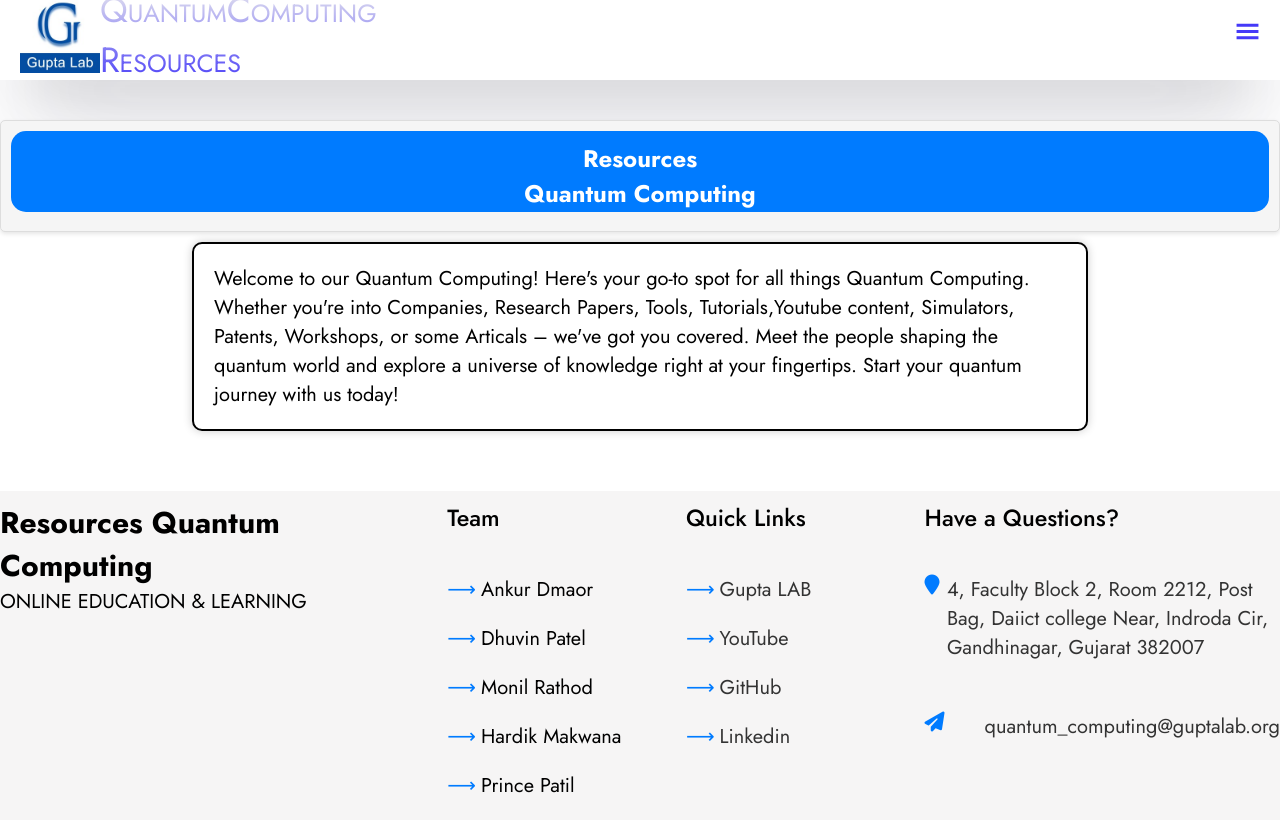
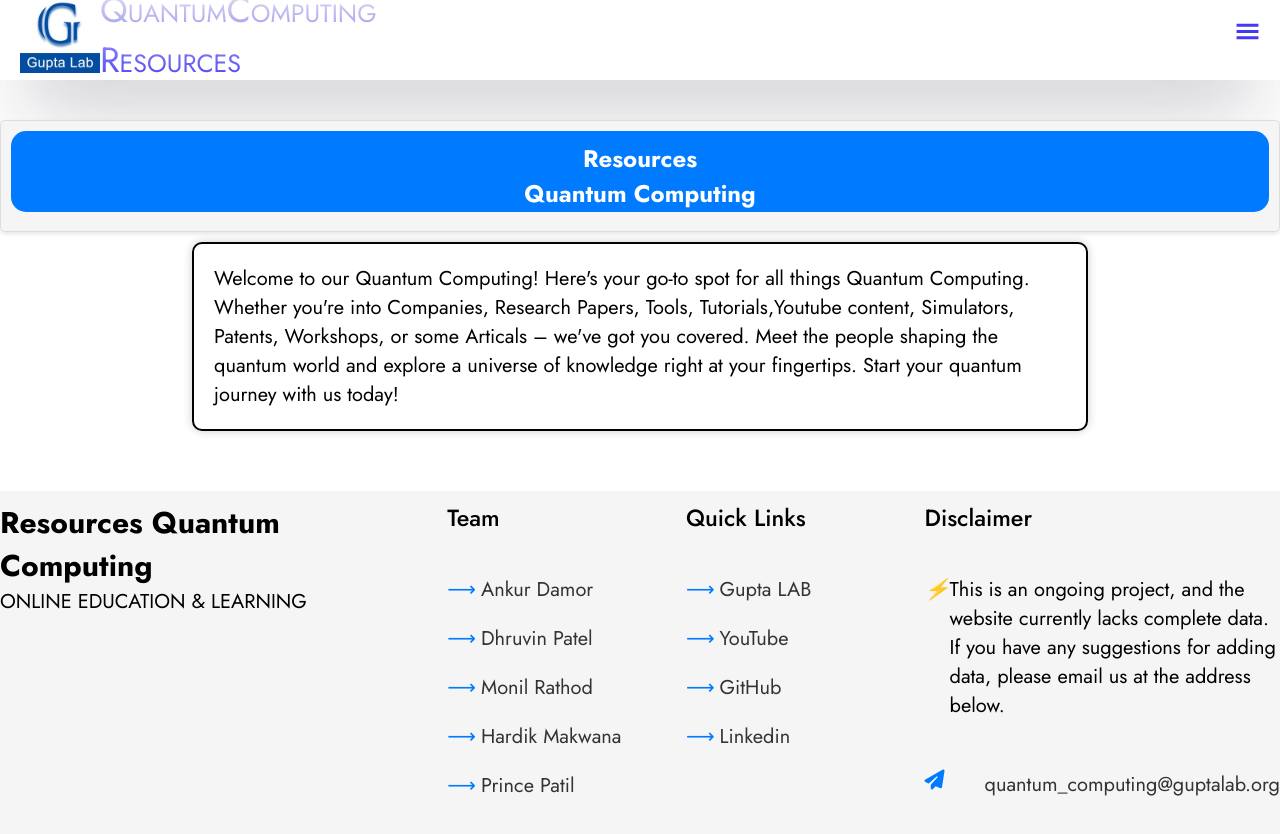
Before and after one commit to AnkurDamor1110/Quantum-computing-resource-page, a React (Create React App) app: page / in a window 1280 px wide. Shown: the top 834 px of the page. Built offline with nearby package versions, Linux system fonts and the light colour scheme.

Commit message:
disclaimer added

```diff
--- a/src/Components/pages/Footer/Footer.js
+++ b/src/Components/pages/Footer/Footer.js
@@ -17,11 +17,11 @@ const Footer = () => {
           <div className='box link'>
             <h3>Team</h3>
             <ul>
-              <li>Ankur Dmaor</li>
-              <li>Dhuvin Patel</li>
-              <li>Monil Rathod</li>
-              <li>Hardik Makwana</li>
-              <li>Prince Patil</li>
+              <li><a href="https://www.linkedin.com/in/ankurdamor/">Ankur Damor</a></li>
+              <li><a href="https://www.linkedin.com/in/dhruvin-patel-799a182a0/">Dhruvin Patel</a></li>
+              <li><a href="#">Monil Rathod</a></li>
+              <li><a href="#">Hardik Makwana</a></li>
+              <li><a href="#">Prince Patil</a></li>
             </ul>
           </div>
           <div className='box link'>
@@ -35,14 +35,11 @@ const Footer = () => {
           </div>
 
           <div className='box last'>
-            <h3>Have a Questions?</h3>
+            <h3>Disclaimer</h3>
             <ul>
             <li>
-                <i className='fas fa-map-marker'></i>
-                <a href='https://www.google.com/maps/place/Gupta+Lab/@23.1893849,72.628436,15z/data=!4m6!3m5!1s0x395c2a3c98817075:0x504d15432808513a!8m2!3d23.1893849!4d72.628436!16s%2Fg%2F11j8gy40w4?entry=ttu' target='_blank' rel='noopener noreferrer'>
-                  4, Faculty Block 2, Room 2212, Post Bag, Daiict college Near, Indroda Cir, Gandhinagar, Gujarat 382007
-
-                </a>
+              <i>&#x26A1;</i>   {/*icon has to be added*/}
+                <p className="Disclaimer">This is an ongoing project, and the website currently lacks complete data. If you have any suggestions for adding data, please email us at the address below.</p>
               </li>
               <li>
               <i className='fas fa-paper-plane'></i>
```
